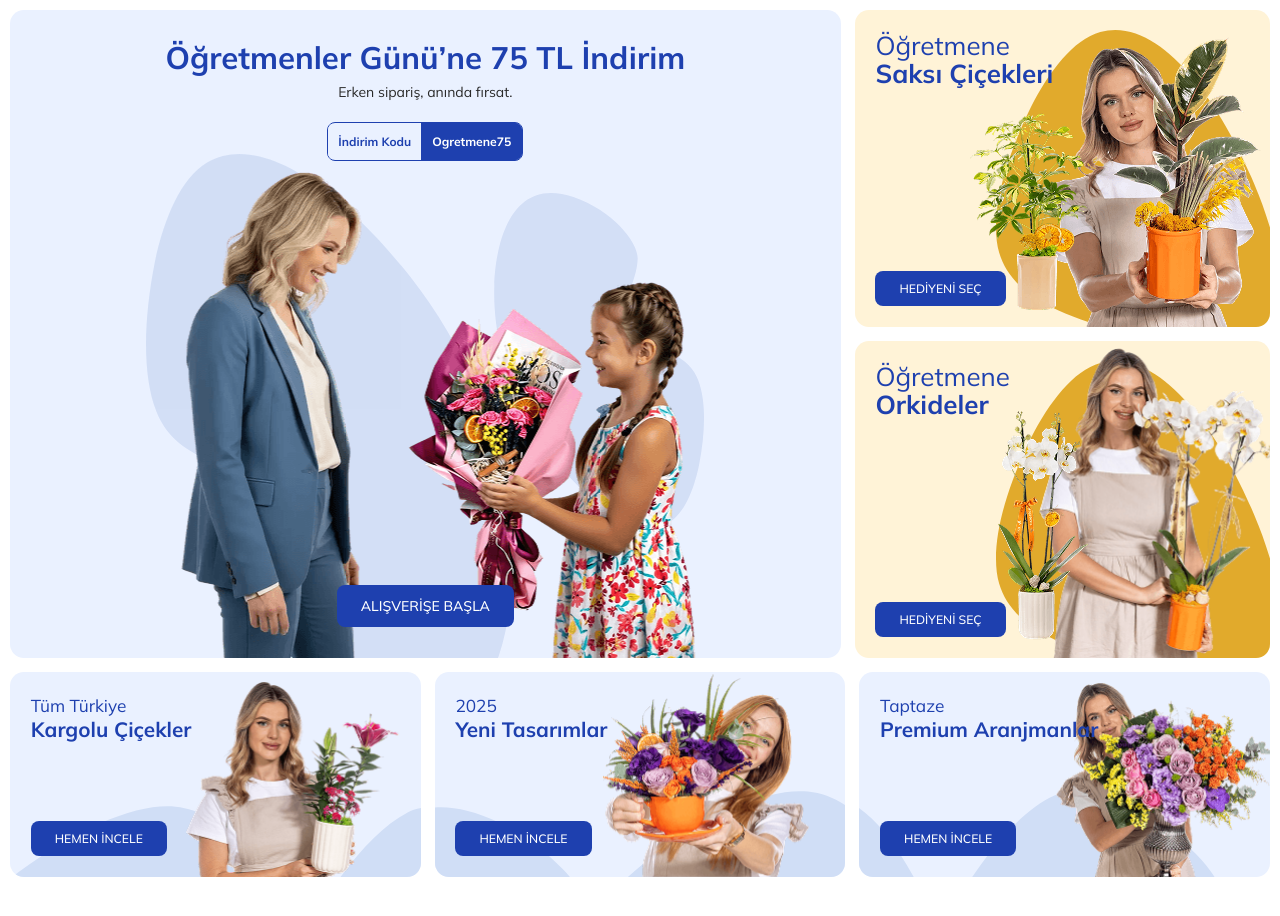
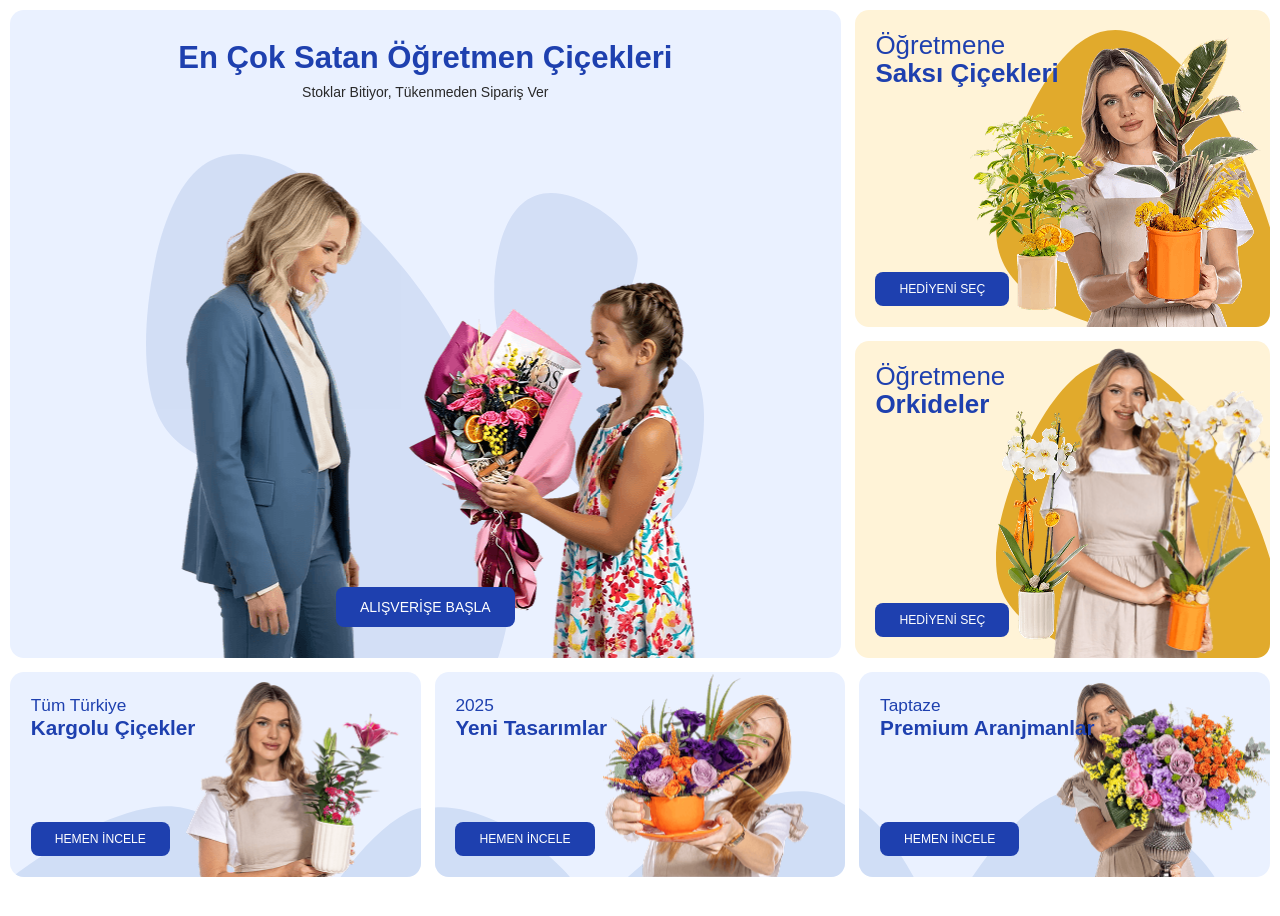
Before and after one commit to ferdiaktac/tazecicek-banners, a plain HTML site: page indirimsiz.html in a window 1280 px wide. Drawn offline with Linux system fonts and the light colour scheme.

Commit message:
indirimsiz

```diff
--- a/css/banner-main.css
+++ b/css/banner-main.css
@@ -6,7 +6,7 @@
   --bn-black: #292929;
   --bn-white: #ffffff;
 
-  --family-primary: "Mulish", sans-serif;
+  --family-primary: "Nunito", sans-serif;
 
   --size-xxs: clamp(4px, 0.27vw, 4px);
   --size-xs: clamp(8px, 0.54vw, 8px);
--- a/indirimsiz.html
+++ b/indirimsiz.html
@@ -25,20 +25,13 @@
               <h3
                 class="text-36 font-bold animate__animated animate__fadeInDown animate__faster"
               >
-                Öğretmenler Günü’ne
-                <span class="mobile-break">75 TL İndirim</span>
+                En Çok Satan Öğretmen Çiçekleri
               </h3>
               <p
                 class="text-16 font-regular animate__animated animate__fadeInDown animate__faster animate-delay-02s"
               >
-                Erken sipariş, anında fırsat.
+                Stoklar Bitiyor, Tükenmeden Sipariş Ver
               </p>
-              <div
-                class="discount mt-12 animate__animated animate__fadeInDown animate__faster animate-delay-03s"
-              >
-                <span class="label">İndirim Kodu</span>
-                <span class="code">Ogretmene75</span>
-              </div>
               <div
                 class="btn animate__animated animate__fadeInUp animate__faster animate-delay-03s"
               >
```
